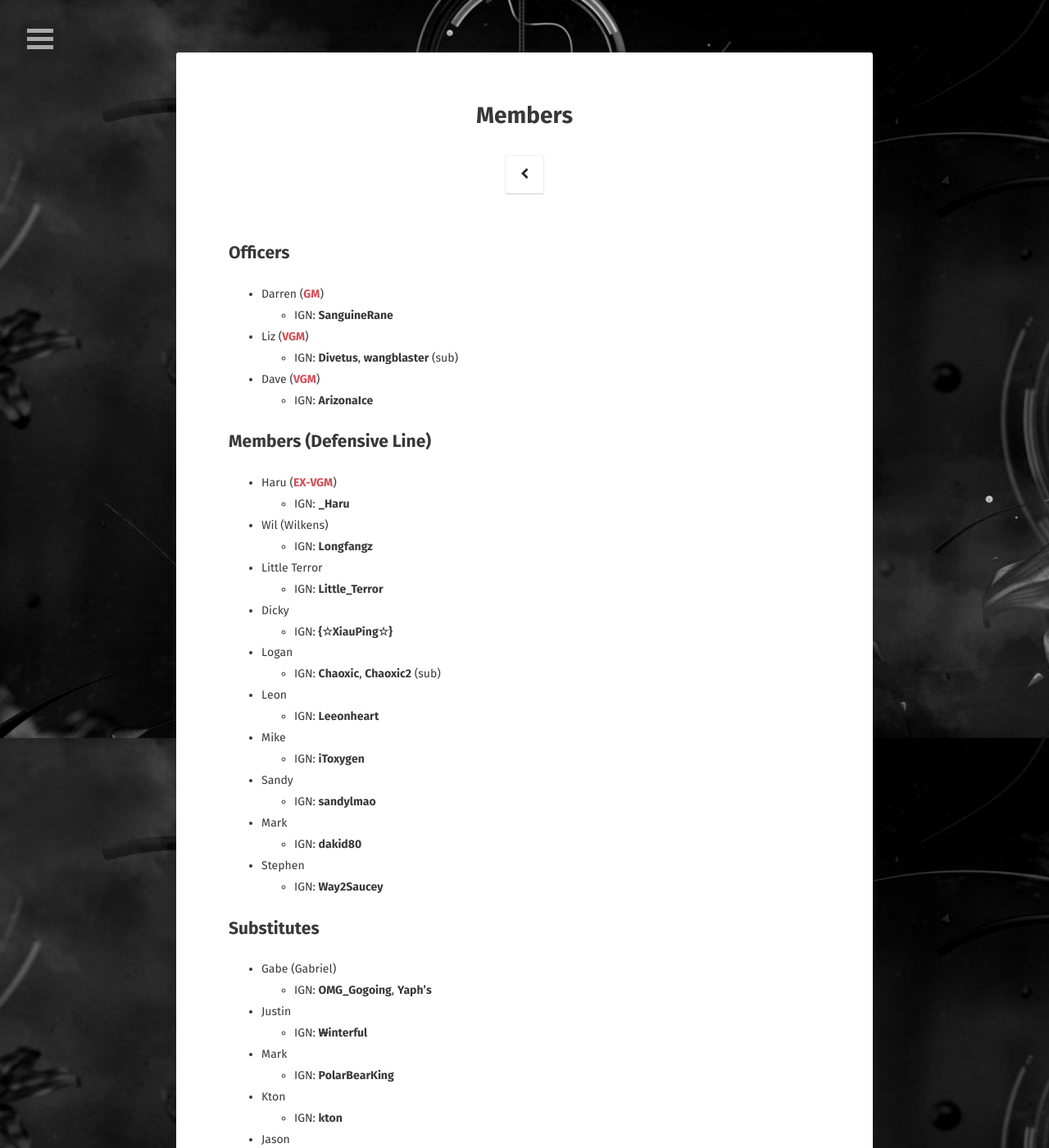
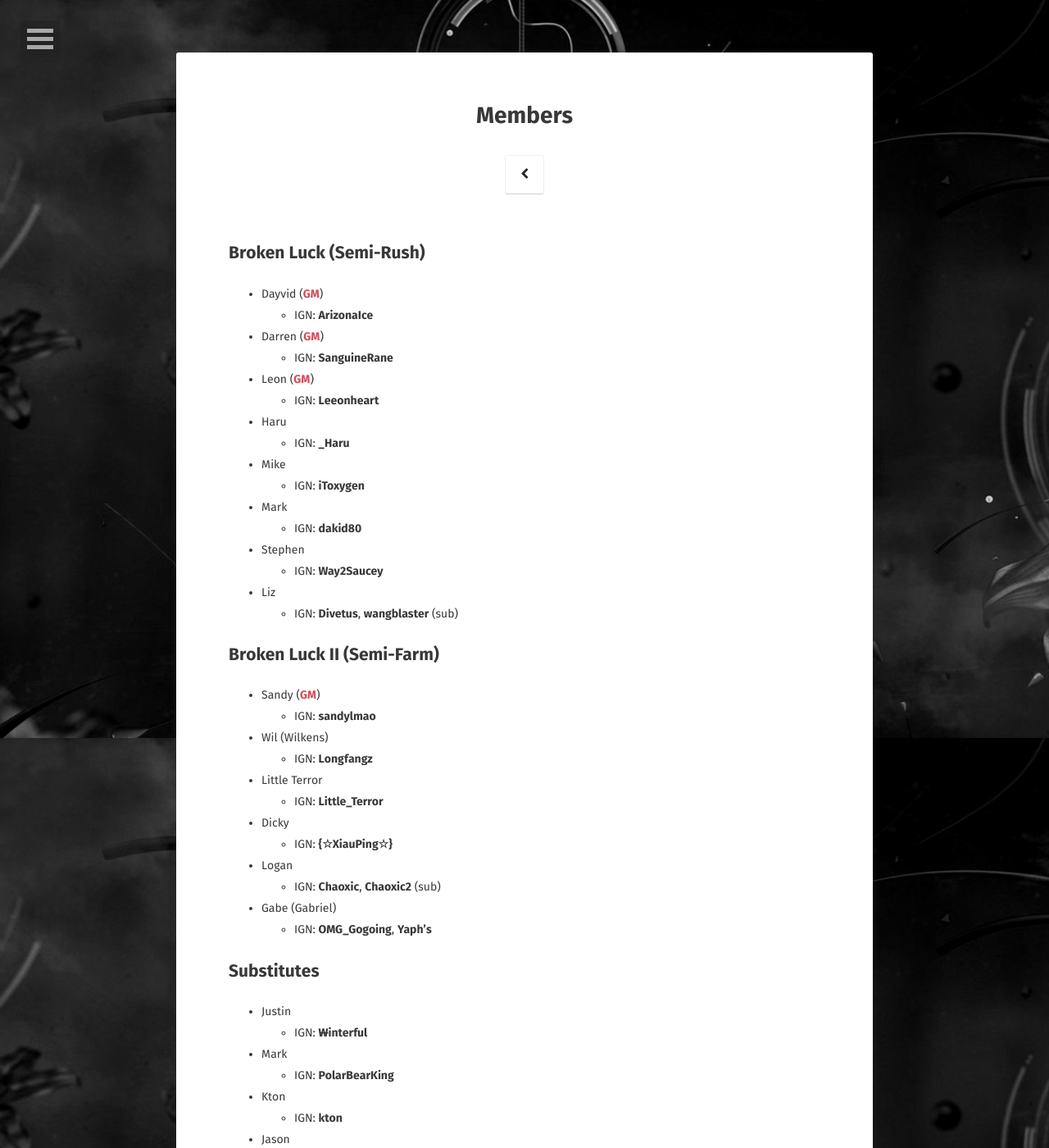
Before and after one commit to davk28/brokenluck.github.io, a Jekyll site: the page built from members/index.md, in a window 1280 px wide and 1400 px high. Shown: the whole window at 82% size. Built offline with Jekyll 4.4.1, drawn with Linux system fonts in a browser that asks for light colours; some web fonts are replaced.

Commit message:
Update /members template.

```diff
--- a/members/index.md
+++ b/members/index.md
@@ -5,19 +5,29 @@ tags: [members]
 comments: false
 ---
 
-## Officers
+## Broken Luck (Semi-Rush)
 
+* Dayvid (<b class='officer'>GM</b>)
+  * IGN: <b>ArizonaIce</b>
 * Darren (<b class='officer'>GM</b>)
   * IGN: <b>SanguineRane</b>
-* Liz (<b class='officer'>VGM</b>)
+* Leon (<b class='officer'>GM</b>)
+  * IGN: <b>Leeonheart</b>
+* Haru
+  * IGN: <b>_Haru</b>
+* Mike
+  * IGN: <b>iToxygen</b>
+* Mark
+  * IGN: <b>dakid80</b>
+* Stephen
+  * IGN: <b>Way2Saucey</b>
+* Liz
   * IGN: <b>Divetus</b>, <b>wangblaster</b> (sub)
-* Dave (<b class='officer'>VGM</b>)
-  * IGN: <b>ArizonaIce</b>
 
-## Members (Defensive Line)
+## Broken Luck II (Semi-Farm)
 
-* Haru (<b class='officer'>EX-VGM</b>)
-  * IGN: <b>_Haru</b>
+* Sandy (<b class='officer'>GM</b>)
+  * IGN: <b>sandylmao</b>
 * Wil (Wilkens)
   * IGN: <b>Longfangz</b>
 * Little Terror
```
Also changed, not shown: other parts of members/index.md (+2 -12 lines).
